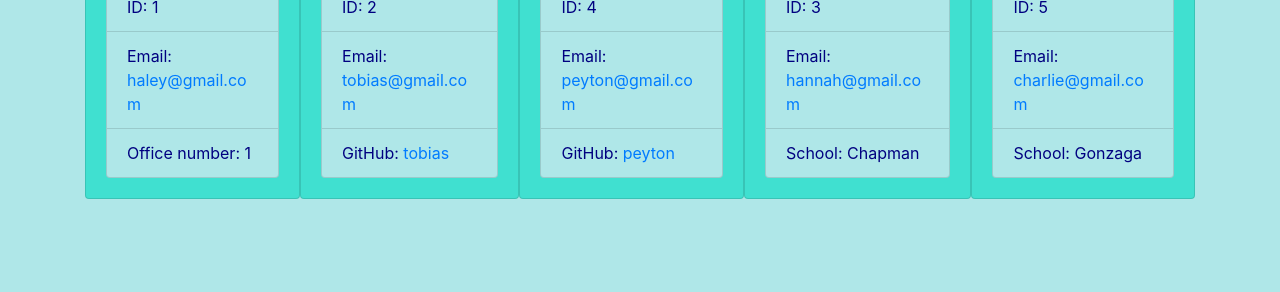
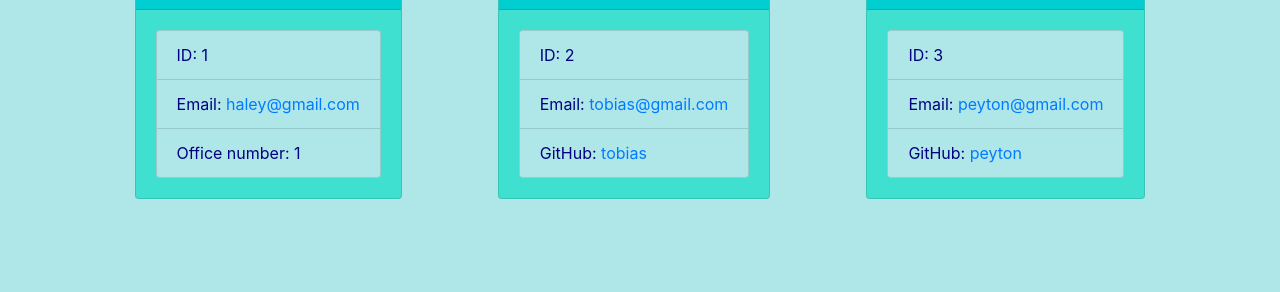
Before and after one commit to hseymo/Team-Profile-Generator, a website: page example.html in a window 1280 px wide. Shown: the part 360-652 px from the top of the page. Drawn offline with nearby package versions, Linux system fonts and the light colour scheme.

Commit message:
updated bootstrap classes

```diff
--- a/example.html
+++ b/example.html
@@ -1,4 +1,5 @@
-<!DOCTYPE html>
+
+    <!DOCTYPE html>
 <html lang="en">
 
 <head>
@@ -22,9 +23,9 @@
     </div>
     <div class="container">
         <div class="row justify-content-between">
-            <div class="team-area col-12 d-flex justify-content-center">
+            <div class="team-area col-12 d-flex flex-wrap justify-content-center">
 
-        <div class="card employee-card">
+        <div class="card employee-card m-5">
         <div class="card-header text-center">
             <h2 class="card-title">Haley</h2>
             <h3 class="card-title"><i class="fas fa-mug-hot mr-2"></i>Manager</h3>
@@ -38,7 +39,7 @@
         </div>
     </div>
 
-        <div class="card employee-card">
+        <div class="card employee-card m-5">
     <div class="card-header text-center">
         <h2 class="card-title">Tobias</h2>
         <h3 class="card-title"><i class="fas fa-glasses mr-2"></i>Engineer</h3>
@@ -52,35 +53,35 @@
     </div>
 </div>
 
-        <div class="card employee-card">
+        <div class="card employee-card m-5">
     <div class="card-header text-center">
         <h2 class="card-title">Peyton</h2>
         <h3 class="card-title"><i class="fas fa-glasses mr-2"></i>Engineer</h3>
     </div>
     <div class="card-body">
         <ul class="list-group">
-            <li class="list-group-item">ID: 4</li>
+            <li class="list-group-item">ID: 3</li>
             <li class="list-group-item">Email: <a href="mailto:peyton@gmail.com">peyton@gmail.com</a></li>
             <li class="list-group-item">GitHub: <a href="https://github.com/peyton" target="_blank" rel="noopener noreferrer">peyton</a></li>
         </ul>
     </div>
 </div>
 
-        <div class="card employee-card">
+        <div class="card employee-card m-5">
     <div class="card-header text-center">
         <h2 class="card-title">Hannah</h2>
         <h3 class="card-title"><i class="fas fa-user-graduate mr-2"></i>Intern</h3>
     </div>
     <div class="card-body">
         <ul class="list-group">
-            <li class="list-group-item">ID: 3</li>
+            <li class="list-group-item">ID: 4</li>
             <li class="list-group-item">Email: <a href="mailto:hannah@gmail.com">hannah@gmail.com</a></li>
             <li class="list-group-item">School: Chapman</li>
         </ul>
     </div>
 </div>
 
-        <div class="card employee-card">
+        <div class="card employee-card m-5">
     <div class="card-header text-center">
         <h2 class="card-title">Charlie</h2>
         <h3 class="card-title"><i class="fas fa-user-graduate mr-2"></i>Intern</h3>
```
Also changed, not shown: util/generateHtml.js (+4 -4 lines), assets/screenshots/ExampleWebpage.png, assets/screenshots/PromptMenu.png, assets/screenshots/PromptswithValidationExample.png.
